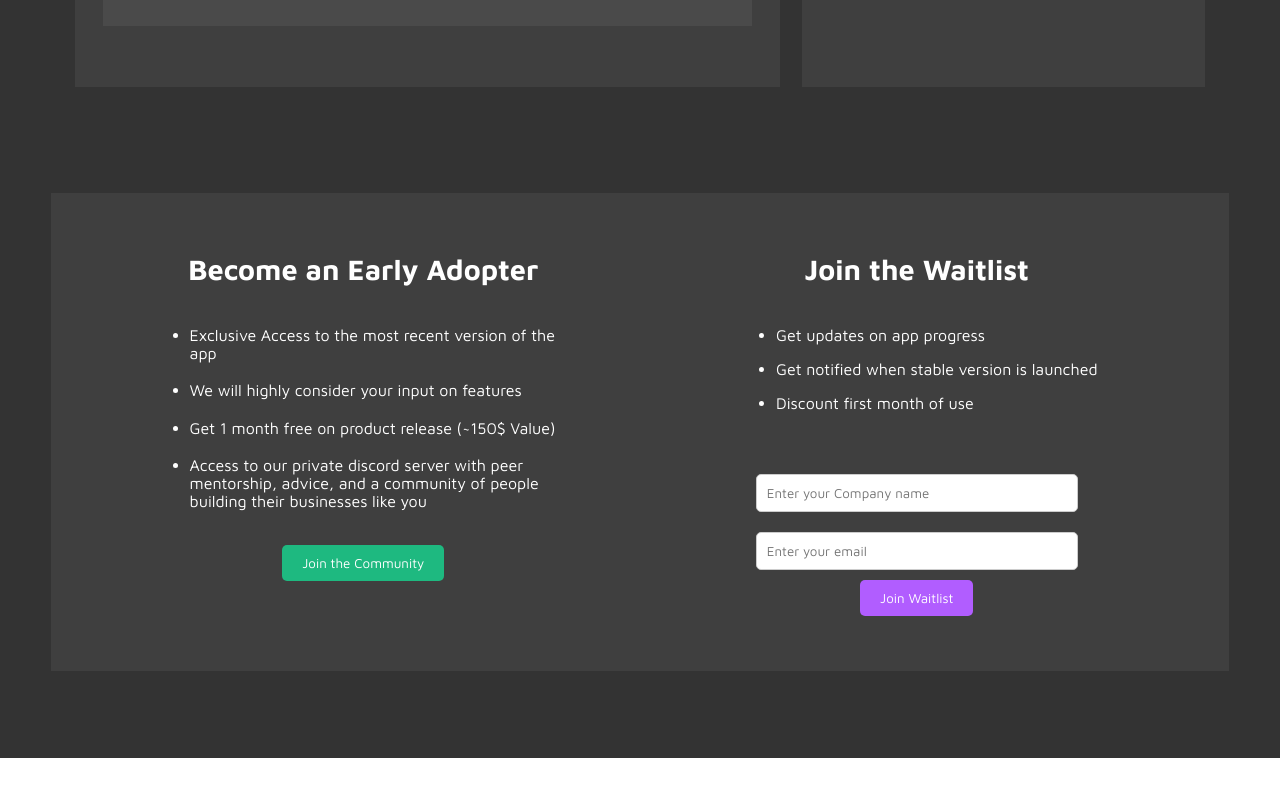
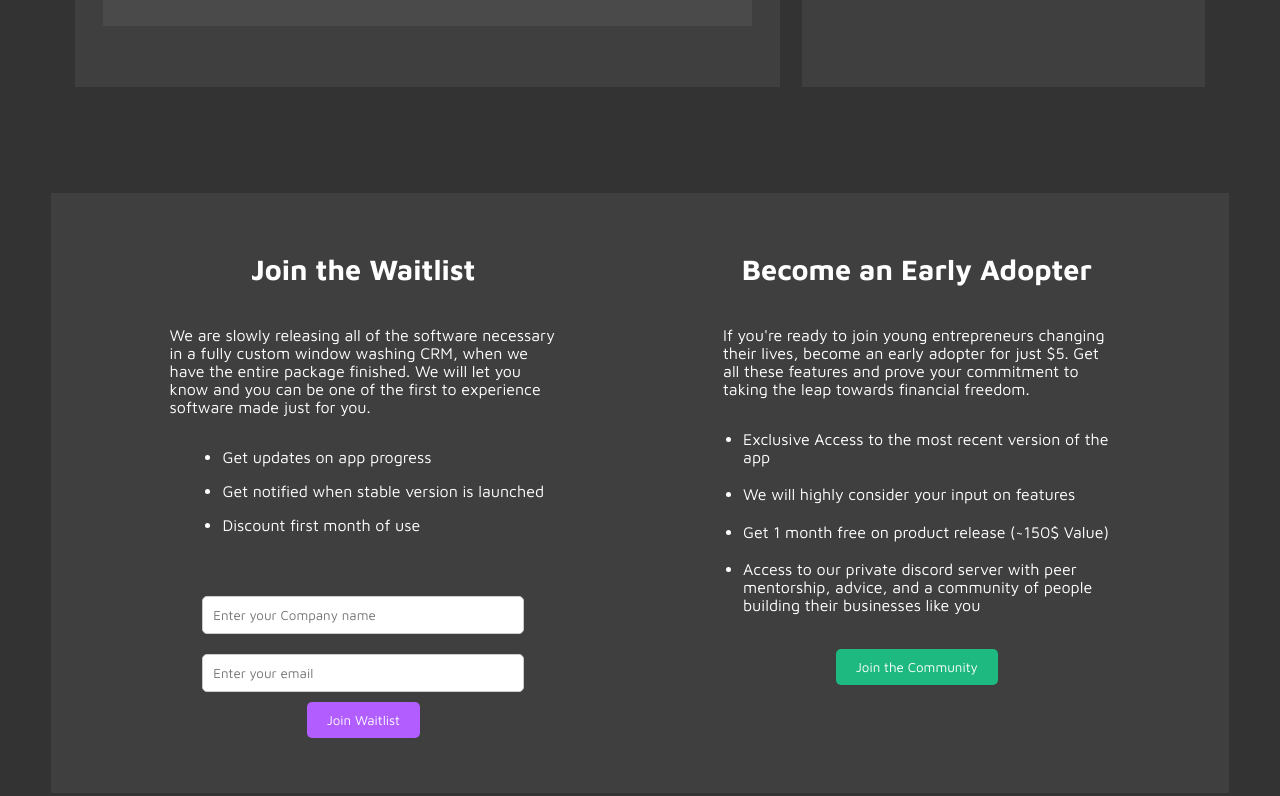
Before and after one commit to antonalley/leap-landing-page, a React (Create React App) app: page / in a window 1280 px wide. Shown: the part 628-1424 px from the top of the page. Before the commit the page ends 1386 px from the top, so only its background shows below. Built offline with nearby package versions, Linux system fonts and the light colour scheme; no server answers.

Commit message:
Points subtitles

```diff
--- a/src/Home.js
+++ b/src/Home.js
@@ -150,19 +150,12 @@ function Home() {
                         </div>
                     </section>
                     <section className="options row-col-adapt">
-                        <div>
-                            <h2>Become an Early Adopter</h2>
-                            <ul className='points'>
-                                <li>Exclusive Access to the most recent version of the app</li>
-                                <li>We will highly consider your input on features</li>
-                                <li>Get 1 month free on product release (~150$ Value)</li>
-                                <li>Access to our private discord server with peer mentorship, advice, and a community of people building their businesses like you</li>
-                            </ul>
-                            <button className="pay-button" onClick={()=>setAccountStatus("createaccount")} style={{backgroundColor:'var(--rally-green)'}}>Join the Community</button>
-                        </div>
-                        {!joinedWaitlist ?
+                    {!joinedWaitlist ?
                             <div>
                                 <h2>Join the Waitlist</h2>
+                                <p className="points">
+                                We are slowly releasing all of the software necessary in a fully custom window washing CRM, when we have the entire package finished. We will let you know and you can be one of the first to experience software made just for you.
+                                </p>
                                 <ul className='points'>
                                     <li>Get updates on app progress</li>
                                     <li>Get notified when stable version is launched</li>
@@ -181,8 +174,19 @@ function Home() {
                                 <p>You will receive updates from us soon</p>
                             </div>
                         }
-
-
+                        <div>
+                            <h2>Become an Early Adopter</h2>
+                            <p className="points">
+                                If you're ready to join young entrepreneurs changing their lives, become an early adopter for just $5. Get all these features and prove your commitment to taking the leap towards financial freedom.
+                            </p>
+                            <ul className='points'>
+                                <li>Exclusive Access to the most recent version of the app</li>
+                                <li>We will highly consider your input on features</li>
+                                <li>Get 1 month free on product release (~150$ Value)</li>
+                                <li>Access to our private discord server with peer mentorship, advice, and a community of people building their businesses like you</li>
+                            </ul>
+                            <button className="pay-button" onClick={()=>setAccountStatus("createaccount")} style={{backgroundColor:'var(--rally-green)'}}>Join the Community</button>
+                        </div>
                     </section>
                 </div>
             </div>
```
